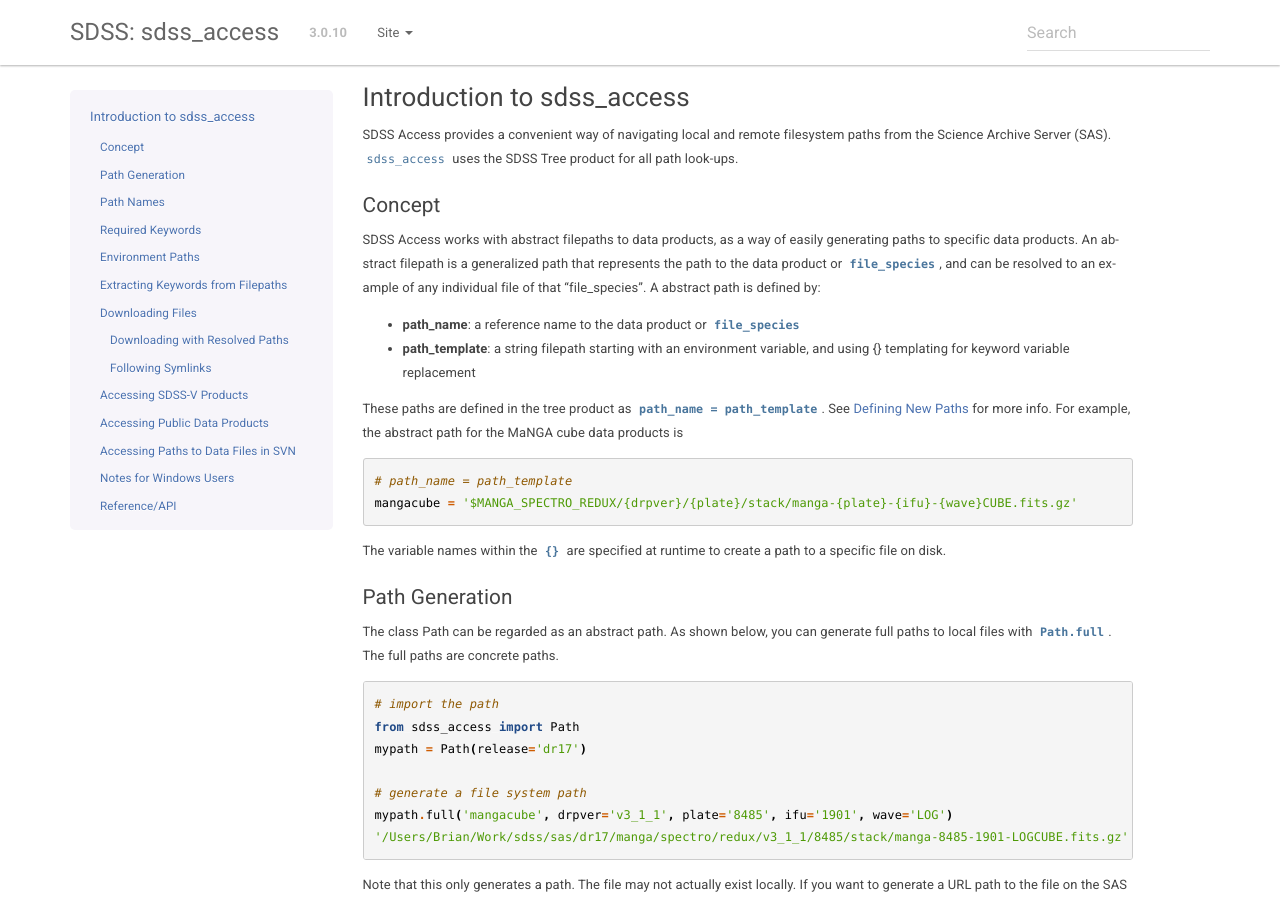
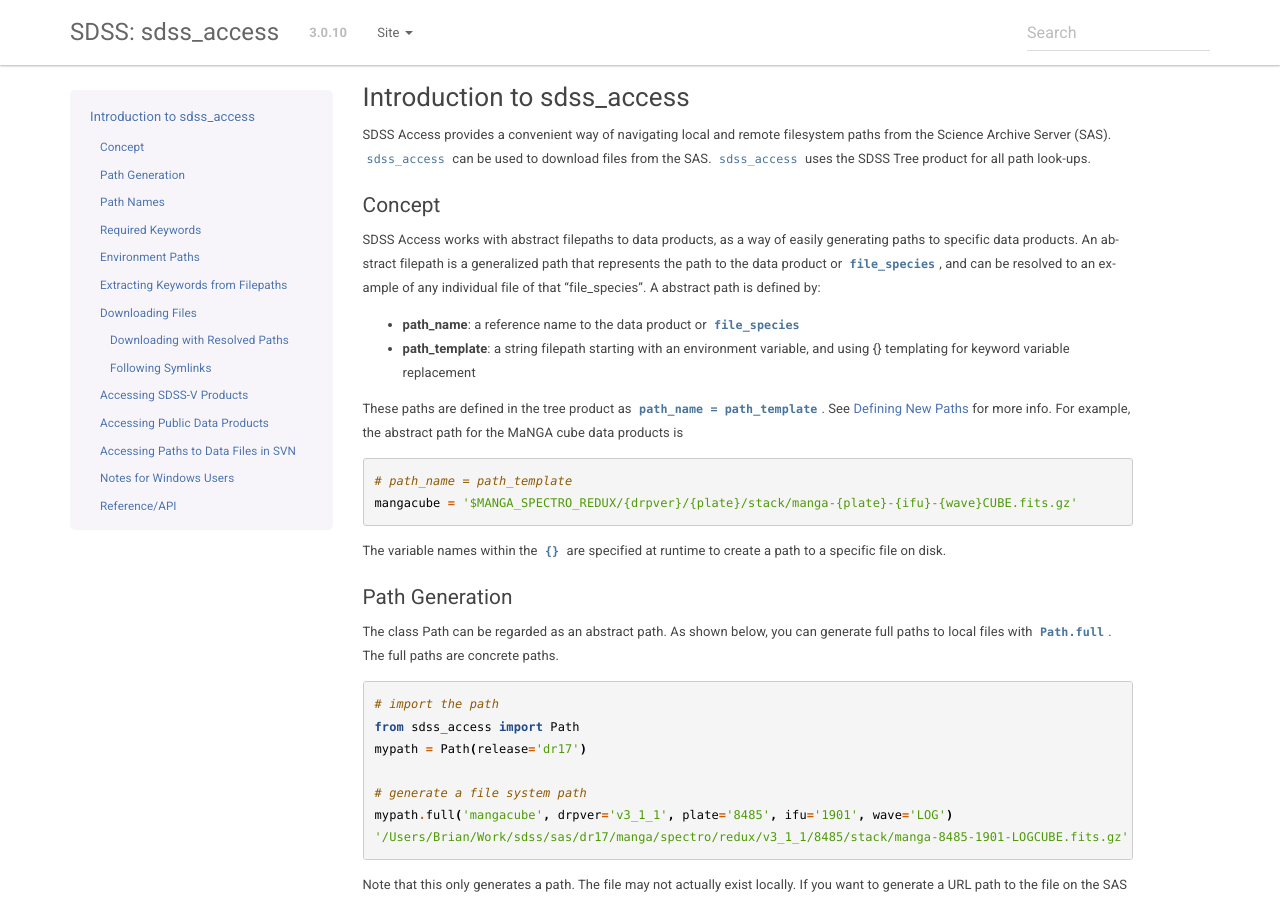
Before and after one commit to sdss/sdss_access, a Sphinx documentation site: the page built from docs/sphinx/intro.rst, in a window 1280 px wide and 900 px high. Built offline with Sphinx 7.4.7, drawn with Linux system fonts in a browser that asks for light colours; the version number is read from the project's files by our own code.

Commit message:
edit intro.rst

```diff
--- a/docs/sphinx/intro.rst
+++ b/docs/sphinx/intro.rst
@@ -4,7 +4,7 @@
 Introduction to sdss_access
 ===============================
 
-SDSS Access provides a convenient way of navigating local and remote filesystem paths from the Science Archive Server (SAS).
+SDSS Access provides a convenient way of navigating local and remote filesystem paths from the Science Archive Server (SAS). ``sdss_access`` can be used to download files from the SAS.
 ``sdss_access`` uses the SDSS Tree product for all path look-ups.
 
 Concept
```
